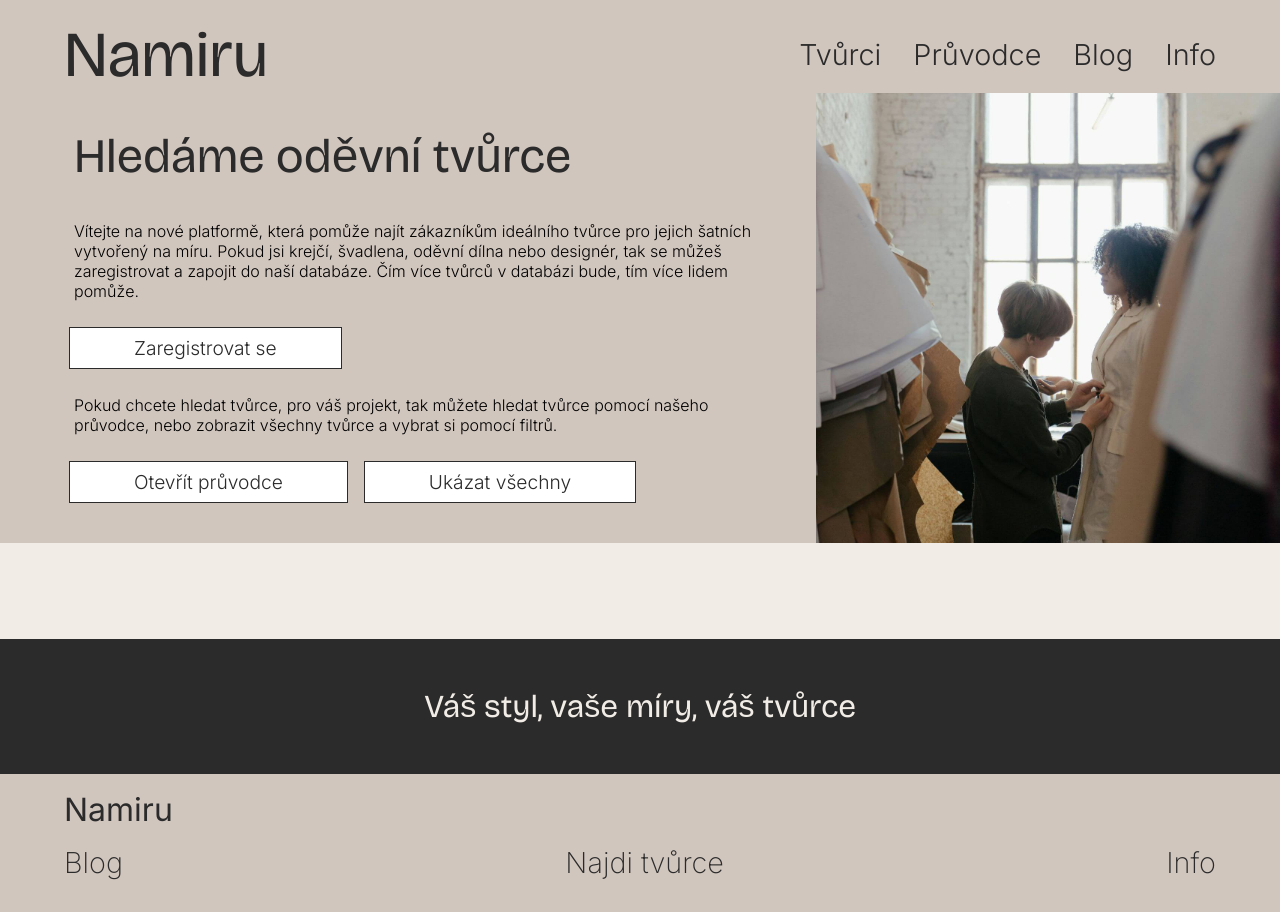
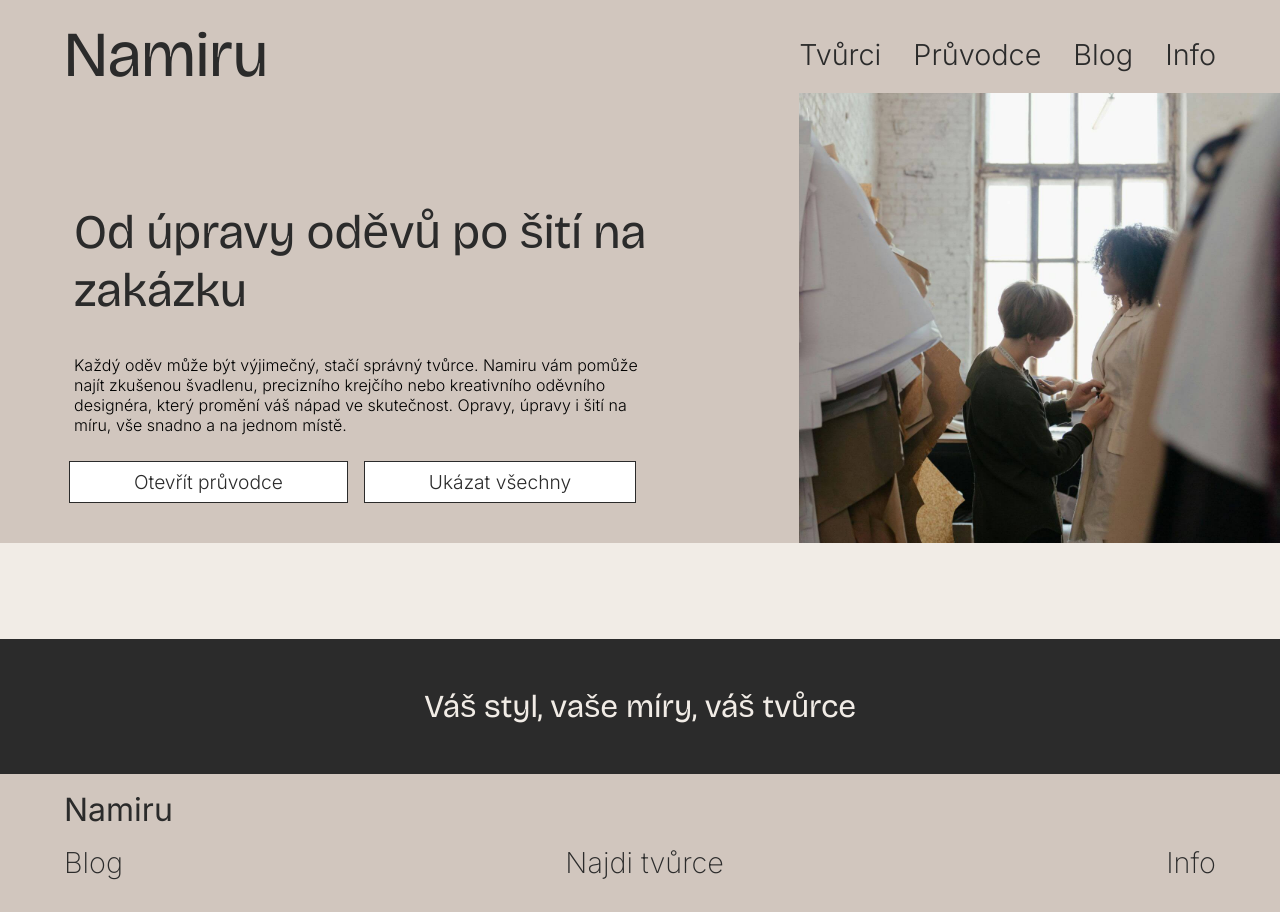
Before and after one commit to han-fris/namiru-app, a React (Vite) app: page / in a window 1280 px wide. Built offline with nearby package versions, Linux system fonts and the light colour scheme; no server answers.

Commit message:
change text at HeroSection

```diff
--- a/src/components/Homepage/HeroSection.css
+++ b/src/components/Homepage/HeroSection.css
@@ -48,12 +48,13 @@
   }
 
   .hero-text {
-    max-width: 90%;
+    max-width: 80%;
   }
 
   .hero-title {
     margin-top: 2rem;
     font-size: 3rem;
+    max-width: 80%;
   }
 
   .hero-img {
--- a/src/components/Homepage/HeroSection.jsx
+++ b/src/components/Homepage/HeroSection.jsx
@@ -5,25 +5,9 @@ export const HeroSection = () => {
   return (
     <div className="hero">
       <div className="hero-container">
-        <h1 className="hero-title">Hledáme oděvní tvůrce</h1>
+        <h1 className="hero-title">Od úpravy oděvů po šití na zakázku</h1>
         <p className="hero-text">
-          Vítejte na nové platformě, která pomůže najít zákazníkům ideálního
-          tvůrce pro jejich šatních vytvořený na míru. Pokud jsi krejčí,
-          švadlena, oděvní dílna nebo designér, tak se můžeš zaregistrovat a
-          zapojit do naší databáze. Čím více tvůrců v databázi bude, tím více
-          lidem pomůže.
-        </p>
-        <div className="hero-button">
-          <Button
-            text="Zaregistrovat se"
-            url="https://forms.gle/16LUPVpTVBQXB5VL8"
-          />
-        </div>
-
-        <p className="hero-text">
-          Pokud chcete hledat tvůrce, pro váš projekt, tak můžete hledat tvůrce
-          pomocí našeho průvodce, nebo zobrazit všechny tvůrce a vybrat si
-          pomocí filtrů.
+Každý oděv může být výjimečný, stačí správný tvůrce. Namiru vám pomůže najít zkušenou švadlenu, precizního krejčího nebo kreativního oděvního designéra, který promění váš nápad ve skutečnost. Opravy, úpravy i šití na míru, vše snadno a na jednom místě.
         </p>
         <div className="hero-button">
           <Button text="Otevřít průvodce" url="/pruvodce" />
```
Also changed, not shown: public/creators/HANA_FRISONSOVA.jpg (deleted).
